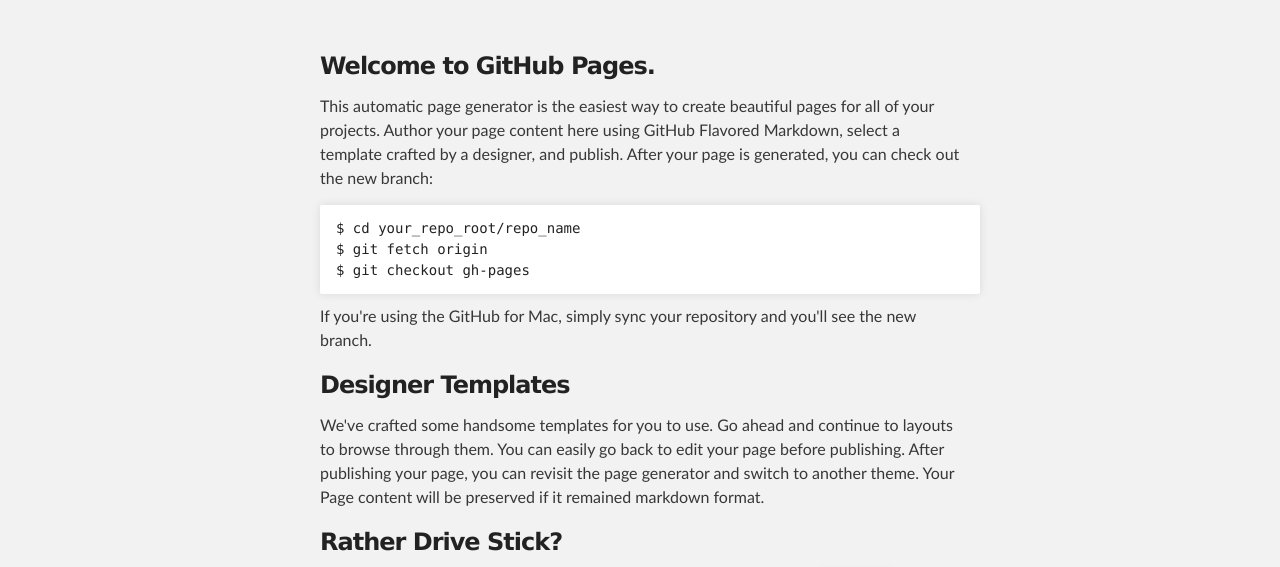
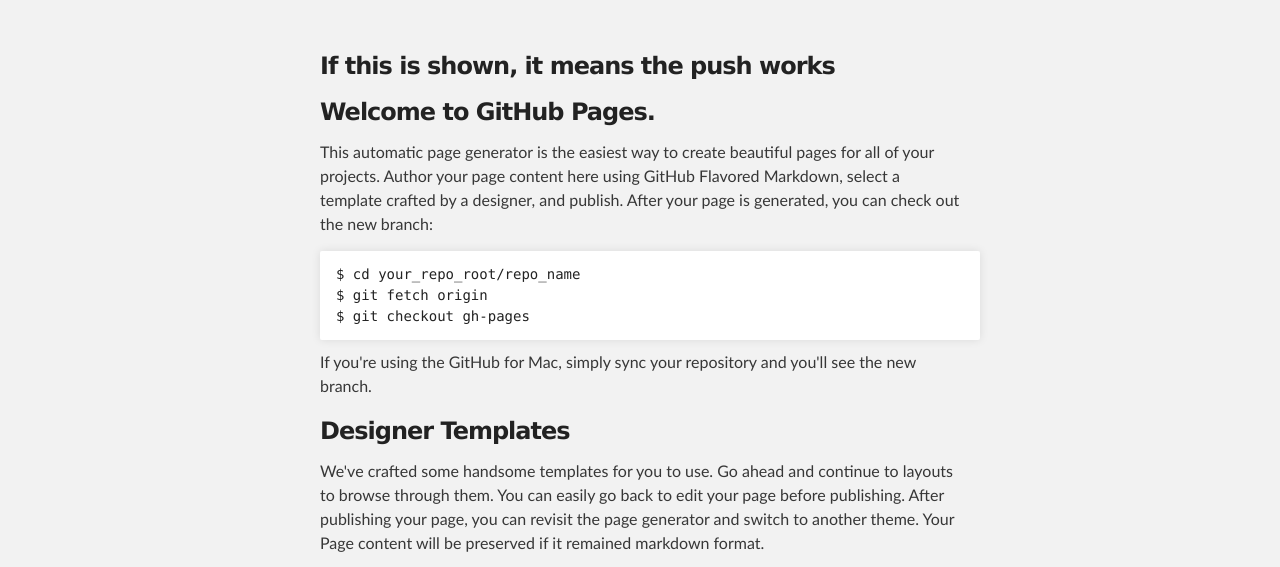
Before and after one commit to arthur1026/arthur1026.github.com, a plain HTML site: page index.html in a window 1280 px wide. Shown: the part 212-779 px from the top of the page. Drawn offline with Linux system fonts and the light colour scheme.

Commit message:
first push

```diff
--- a/index.html
+++ b/index.html
@@ -27,6 +27,7 @@
     <!-- MAIN CONTENT -->
     <div id="main_content_wrap" class="outer">
       <section id="main_content" class="inner">
+        <h3>If this is shown, it means the push works</h3>
         <h3>Welcome to GitHub Pages.</h3>
 
 <p>This automatic page generator is the easiest way to create beautiful pages for all of your projects. Author your page content here using GitHub Flavored Markdown, select a template crafted by a designer, and publish. After your page is generated, you can check out the new branch:</p>
```
